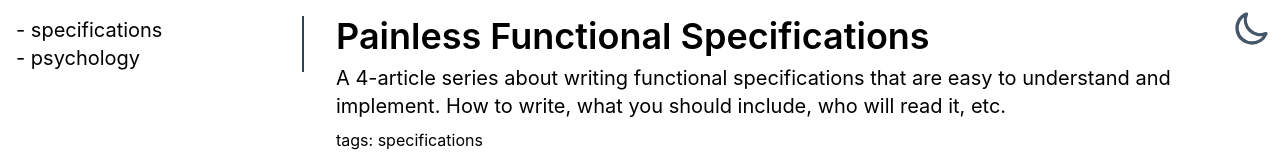
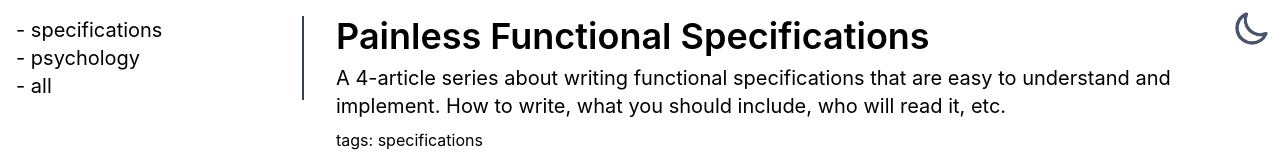
Before and after one commit to yanislav-igonin/mustread, a Next.js app: page / in a window 1280 px wide. Shown: the top 162 px of the page. Built offline with nearby package versions, Linux system fonts and the light colour scheme.

Commit message:
add 'all' tag

```diff
--- a/mustreads.ts
+++ b/mustreads.ts
@@ -22,4 +22,7 @@ export const mustreads: Mustread[] = [
 ];
 
 // Only unique tags.
-export const tags = Array.from(new Set(mustreads.map((mustread) => mustread.tags).flat()));
+export const tags = [
+  Array.from(
+    new Set(mustreads.map((mustread) => mustread.tags).flat())
+  ), 'all'].flat();
--- a/pages/index.tsx
+++ b/pages/index.tsx
@@ -4,8 +4,9 @@ import { Article, Layout } from '@components';
 import { mustreads } from 'mustreads';
 import { useRouter } from 'next/router';
 
-export const byTag = (tag: string) =>
-  mustreads.filter((mustread) => mustread.tags.includes(tag));
+export const byTag = (tag: string) => tag === 'all'
+  ? mustreads
+  : mustreads.filter((m) => m.tags.includes(tag));
 
 const Home: NextPage = () => {
   const router = useRouter();
```
